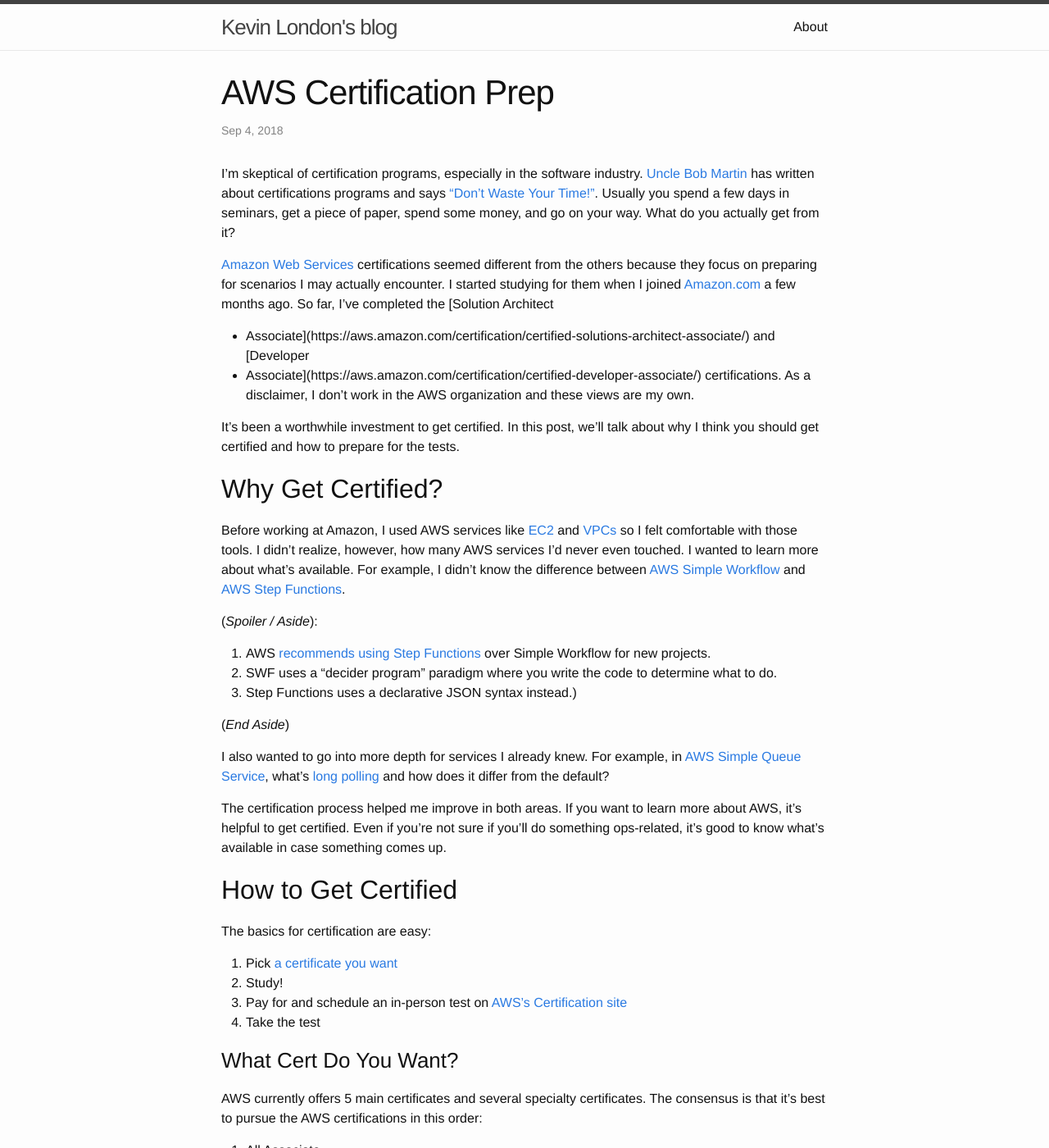
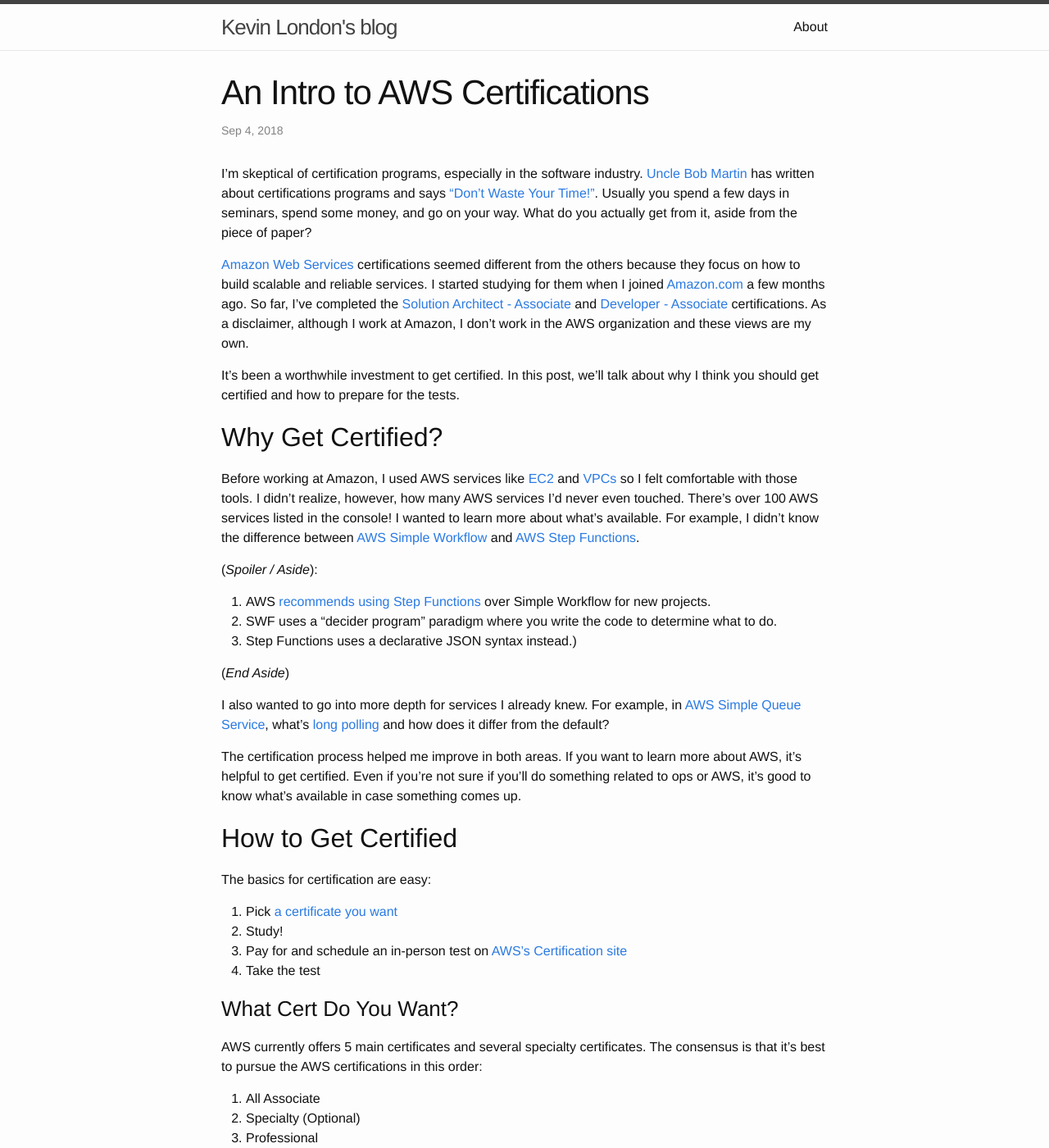
Before and after one commit to kevinlondon/kevinlondon.github.io, a Jekyll site: the page built from _posts/2018-09-04-aws-certifications.md, in a window 1280 px wide and 1400 px high. Shown: the whole window at 82% size. Built offline with Jekyll 4.4.1, drawn with Linux system fonts in a browser that asks for light colours; comment, search, counter and statistics services are not loaded; part of the change alters nothing that is shown; some of the changed text lies outside the part shown.

Commit message:
Included an AWS cert prep for solutions architect

```diff
--- a/_posts/2018-09-04-aws-certifications.md
+++ b/_posts/2018-09-04-aws-certifications.md
@@ -1,26 +1,28 @@
 ---
 layout: post
-title: AWS Certification Prep
+title: An Intro to AWS Certifications
 date: 2018-09-04 20:23:08
 ---
 
-I'm skeptical of certification programs, especially in the software industry.
+I'm skeptical of certification programs, especially in the software
+industry.
 [Uncle Bob
 Martin](https://en.wikipedia.org/wiki/Robert_C._Martin)
 has written about certifications programs and says ["Don't Waste Your
 Time!"](https://sites.google.com/site/unclebobconsultingllc/home/articles/certification---don-t-waste-your-time).
-Usually you spend a few days in seminars, get a piece of paper, spend some money,
-and go on your way. What do you actually get from it?
+Usually you spend a few days in seminars, spend some money,
+and go on your way. What do you actually get from it, aside from the piece of
+paper?
 
 [Amazon Web Services](https://aws.amazon.com/) certifications seemed different
 from the others because they focus on
-preparing for scenarios I may actually encounter. I started studying for them when
+how to build scalable and reliable services.
+I started studying for them when
 I joined [Amazon.com](http://amazon.com/) a few months ago. So far, I've
-completed the [Solution Architect
-- Associate](https://aws.amazon.com/certification/certified-solutions-architect-associate/)
-and [Developer
-- Associate](https://aws.amazon.com/certification/certified-developer-associate/)
-certifications. As a disclaimer, I don't work in the AWS organization and these
+completed the [Solution Architect - Associate](https://aws.amazon.com/certification/certified-solutions-architect-associate/)
+and [Developer - Associate](https://aws.amazon.com/certification/certified-developer-associate/)
+certifications. As a disclaimer, although I work at Amazon, I don't work in the
+AWS organization and these
 views are my own.
 
 It's been a worthwhile investment to get certified. In this post, we'll talk about
@@ -31,7 +33,8 @@ why I think you should get certified and how to prepare for the tests.
 Before working at Amazon, I used AWS services like
 [EC2](https://aws.amazon.com/ec2/) and [VPCs](https://aws.amazon.com/vpc/) so
 I felt comfortable with those tools.  I didn't realize, however, how many AWS
-services I'd never even touched.
+services I'd never even touched. There's over 100 AWS services listed in the
+console!
 I wanted to learn more about what's available. For example, I didn't know the
 difference between [AWS Simple Workflow](https://aws.amazon.com/swf/) and [AWS
 Step Functions](https://aws.amazon.com/step-functions/).
@@ -53,7 +56,8 @@ and how does it differ from the default?
 
 The certification process helped me improve in both areas. If
 you want to learn more about AWS, it's helpful to get
-certified. Even if you're not sure if you'll do something ops-related, it's
+certified. Even if you're not sure if you'll do something related to ops or
+AWS, it's
 good to know what's available in case something comes up.
 
 ## How to Get Certified
@@ -92,6 +96,9 @@ cover how to build the networks for a Virtual Private Cloud (VPC), for instance.
 It also covers permissions, security, servers, database, and a general overview
 of your options in AWS. The certification gives you a solid base on which to
 build the rest of your knowledge and understanding of the AWS ecosystem.
+[I wrote a full guide with notes]({{ site.baseurl
+}}{% post_url 2018-09-08-aws-solutions-architect-associate %}) for this certification, if you'd like to
+know more.
 
 The Developer certification, at least in 2018, focuses
 on serverless technologies like AWS Lambda and API Gateway. It touches on the
@@ -113,9 +120,9 @@ the set of specialty certifications:
 2. [Advanced Networking](https://aws.amazon.com/certification/certified-advanced-networking-specialty/)
 3. [Big Data](https://aws.amazon.com/certification/certified-big-data-specialty/)
 
-The Security certificate is particularly valuable. Any of the other
-certifications may ask security questions and security is tricky. If you'd like
-to read more about the other certifications, the links above cover them well.
+The Security certificate is particularly valuable. Any of the certifications
+may ask security questions and they can be tricky to answer without prep. If
+you'd like to read more about the certs, the links above have more info.
 
 ### Professional-level Certifications
 
--- /dev/null
+++ b/_posts/2018-09-08-aws-solutions-architect-associate.md
@@ -0,0 +1,253 @@
+---
+layout: post
+title: AWS Certified Solutions Architect - Associate Notes
+date: 2018-09-04 20:23:08
+---
+
+I recently passed the [Solutions Architect - Associate
+certification](https://aws.amazon.com/certification/certified-solutions-architect-associate/)
+for AWS and thought I'd share notes on preparing for the
+certification. In
+a previous post, I covered the [overall certification process]({{ site.baseurl
+}}{% post_url 2018-09-04-aws-certifications %}) and general tips. Let's get
+to it!
+
+## Frequently Asked Questions
+
+### Why should I study for this cert in particular?
+
+The AWS Certified Solutions Architect - Associate exam provides the best overview
+of the certifications. It covers how to use most commonly used AWS services to
+build highly available and reliable services. It's ideal if you
+have some experience working with AWS and designing distributed applications,
+but you don't need to be an expert in it.
+
+### What does it cover?
+
+We'll cover this in more detail below. In short, it covers the core AWS services
+that you're like to encounter. It primarily covers:
+
+* [Identity and Access Management (IAM)](https://aws.amazon.com/iam/)
+* [Virtual Private Cloud (VPC)](https://aws.amazon.com/vpc/)
+* [Simple Storage Service (S3)](https://aws.amazon.com/s3/)
+* [Elastic Compute Cloud (EC2)](https://aws.amazon.com/ec2/)
+* [Relational Database Service (RDS)](https://aws.amazon.com/rds/)
+* [DynamoDB](https://aws.amazon.com/dynamodb/)
+* [Elastic Beanstalk](https://aws.amazon.com/elasticbeanstalk/)
+* [Simple Queue Service (SQS)](https://aws.amazon.com/sqs/)
+* [Simple Notification Service (SNS)](https://aws.amazon.com/sns/)
+* [Cloudwatch](https://aws.amazon.com/cloudwatch/)
+
+### Which version should I take?
+
+At the time of writing, there's two versions of the certification:
+
+* Pre-2018
+* [The 2018 version, released in
+    February](https://aws.amazon.com/about-aws/whats-new/2018/02/updated-aws-certified-solutions-architect-associate-exam-now-available/)
+
+If you're starting now, I'd recommend taking the 2018 version as it will cover
+newer services and includes segments from the [Well-Architected
+Framework](https://aws.amazon.com/architecture/well-architected/) material.
+I took the pre-2018 version because the material I found online only covered
+that version at the time. Because I studied for the older exam, some of the tips
+in this guide may not be applicable to the newer exam.
+
+### How did you prepare?
+
+I covered my general study recommendations in the [Intro to AWS
+Certifications]({{ site.baseurl
+}}{% post_url 2018-09-04-aws-certifications %})
+post, so please check that out. In addition, I consulted posts about other
+people's experience taking the exams. In particular, I read through:
+
+* [My Path to Solutions Architect
+    Associate](https://acloud.guru/forums/aws-certified-solutions-architect-associate/discussion/-KKr5HCv2bzH3EOBSUAt/my_path_to_solutions_architect)
+* [A Cloud Guru
+    FAQs](https://acloud.guru/forums/aws-certified-solutions-architect-associate/discussion/-KSS5nf3pekHgwDEuNnF/new_here__read_this_through!)
+* [Exam
+    Feedback](https://acloud.guru/forums/aws-certified-solutions-architect-associate/discussion/-KSDNs4nfg5ikp6yBN9l/exam_feedback)
+
+One final note is that you should build things in AWS.
+Reviewing the lectures and reading through docs is helpful, but actually working
+with the services will help it stick.
+
+### How long did it take you?
+
+The test took me longer than the Developer - Associate exam because it was my
+first AWS cert. I may have overprepared because I wanted to pass on the first attempt.
+Some numbers:
+
+* [LinuxAcademy course](https://linuxacademy.com/cp/modules/view/id/228):
+    * ~12 hours: 20 hours of lectures at 1.5 or 2x speed
+    * ~10 hours: Labs
+    * 5 hours: 4x final practice exams
+* 4 hours: 3x final practice exams from [ACloudGuru
+    course](https://acloud.guru/course/aws-certified-solutions-architect-associate/)
+* 5 hours: Reading online resources and other posts
+* ~10 hours: Reading the AWS Whitepapers and FAQs
+
+That's about 46 hours total. It sounds like a long time when
+I look at the numbers. In practice, I'd often spend an hour or so a night and
+sometimes a few hours on the weekend. I studied over 2 or 3 months before I took
+the exam.
+
+### What should I know about the test?
+
+* It's multiple choice or multiple answer.
+* For the newer exam (2018), you have 130 minutes to answer 50 to 70 questions.
+* It costs $150 to take the exam.
+
+## Study Notes
+
+This is roughly ordered in the frequency you'll encounter topics for the course.
+For each service, I've included a set of questions with reference links for the
+kinds of things the certification covers.
+
+### IAM
+
+* [What is it and how does it fit in with the rest of the
+    services?](https://aws.amazon.com/iam/)
+* [What's an IAM
+    user?](https://docs.aws.amazon.com/IAM/latest/UserGuide/id_users.html)
+* [Group?](https://docs.aws.amazon.com/IAM/latest/UserGuide/id_groups.html)
+* [What's an IAM role and when should you use
+    it?](https://docs.aws.amazon.com/IAM/latest/UserGuide/id_roles.html)
+* [How do you generate IAM Access
+    Keys?](https://docs.aws.amazon.com/IAM/latest/UserGuide/id_credentials_access-keys.html)
+* [How should you grant permission for an AWS instance to call AWS
+	services?](https://docs.aws.amazon.com/IAM/latest/UserGuide/id_roles_use_switch-role-ec2.html)
+
+### VPC
+
+* [What's a VPC and why would you want one?](https://aws.amazon.com/vpc/)
+* [How do you do networking in
+    a VPC?](https://docs.aws.amazon.com/vpc/latest/userguide/VPC_Networking.html)
+* [What's a private subnet?
+    Public?](https://docs.aws.amazon.com/AmazonECS/latest/developerguide/create-public-private-vpc.html)
+* [What's an Internet
+    Gateway?](https://docs.aws.amazon.com/vpc/latest/userguide/VPC_Internet_Gateway.html)
+* [What's a NAT
+    Gateway?](https://docs.aws.amazon.com/vpc/latest/userguide/vpc-nat-gateway.html)
+* [How do you build a secure
+    network?](https://docs.aws.amazon.com/vpc/latest/userguide/VPC_Security.html)
+
+### EC2
+
+* [What is EC2 and why is it useful?](https://aws.amazon.com/ec2/)
+* [How do you create a copy of your EC2
+    instance?](https://docs.aws.amazon.com/AWSEC2/latest/UserGuide/CopyingAMIs.html)
+* [How can you control what the server does on
+    boot?](https://docs.aws.amazon.com/AWSEC2/latest/UserGuide/user-data.html)
+* [What are some different ways you can purchase
+    instances?](https://docs.aws.amazon.com/AWSEC2/latest/UserGuide/instance-purchasing-options.html)
+* [What's an instance type?](https://aws.amazon.com/ec2/instance-types/)
+* [What's a public IP?
+    Private?](https://docs.aws.amazon.com/AWSEC2/latest/UserGuide/using-instance-addressing.html)
+* [How do you access instance metadata from within the
+    host?](https://docs.aws.amazon.com/AWSEC2/latest/UserGuide/ec2-instance-metadata.html)
+* [What are security groups and how do you use
+    them?](https://docs.aws.amazon.com/AWSEC2/latest/UserGuide/using-network-security.html)
+* [What are the different storage
+    options?](https://docs.aws.amazon.com/AWSEC2/latest/UserGuide/Storage.html)
+* [How do you connect to an EC2
+    instance?](https://docs.aws.amazon.com/AWSEC2/latest/UserGuide/AccessingInstances.html)
+* [If you can't connect to a server, what should you
+    check?](https://docs.aws.amazon.com/AWSEC2/latest/UserGuide/TroubleshootingInstancesConnecting.html)
+* [What's an ELB?](https://aws.amazon.com/elasticloadbalancing/)
+* [What's an Availability Zone and how does it differ from
+    a Region?](https://docs.aws.amazon.com/AWSEC2/latest/UserGuide/using-regions-availability-zones.html)
+
+
+### S3
+
+* [When should you use S3?](https://aws.amazon.com/s3/)
+* [What's a lifecycle policy and how do you use
+    them?](https://docs.aws.amazon.com/AmazonS3/latest/user-guide/create-lifecycle.html)
+* [What limits are there on S3 operations (e.g. reads / writes per
+    second)?](https://docs.aws.amazon.com/AmazonS3/latest/dev/request-rate-perf-considerations.html)
+* [How do you control permissions for
+    S3?](https://docs.aws.amazon.com/AmazonS3/latest/dev/s3-access-control.html)
+* [How can you host a website on
+    S3?](https://docs.aws.amazon.com/AmazonS3/latest/dev/WebsiteHosting.html)
+* [What's CORS and why does it
+    matter?](https://docs.aws.amazon.com/AmazonS3/latest/dev/cors.html)
+* [What's CloudFront and how does it relate to
+    S3?](https://aws.amazon.com/cloudfront/)
+
+### RDS
+
+* [What kinds of database can you create in
+    RDS?](https://aws.amazon.com/rds/details/)
+* [What security concerns should you keep in
+    mind?](https://docs.aws.amazon.com/AmazonRDS/latest/UserGuide/UsingWithRDS.html)
+* [What's a multi-AZ deployment and when should you use
+    it?](https://aws.amazon.com/rds/details/multi-az/)
+* [What's a read replica and how does it help with
+    performance?](https://aws.amazon.com/rds/details/read-replicas/)
+* [What happens if the database instance
+    fails?](https://docs.aws.amazon.com/AmazonRDS/latest/UserGuide/Concepts.MultiAZ.html#Concepts.MultiAZ.Failover)
+
+### DynamoDB
+
+* [What are the advantages of DynamoDB?](https://aws.amazon.com/dynamodb/)
+* [How do you control how much throughput your table can
+    handle?](https://docs.aws.amazon.com/amazondynamodb/latest/developerguide/HowItWorks.ProvisionedThroughput.html)
+* [What's the difference a Global and Local Secondary
+    Index?](https://docs.aws.amazon.com/amazondynamodb/latest/developerguide/SecondaryIndexes.html)
+
+### Elastic Beanstalk
+
+* [When would you use Elastic
+    Beanstalk?](https://aws.amazon.com/elasticbeanstalk/)
+* [How do you control the configuration of your EBS
+    deploy?](https://docs.aws.amazon.com/elasticbeanstalk/latest/dg/using-features.rolling-version-deploy.html)
+
+### SQS
+
+* [What's SQS and why would you use it?](https://aws.amazon.com/sqs/)
+* [What does AWS say make about message ordering?](https://aws.amazon.com/sqs/faqs/)
+* [What's long polling? Why is it better than the
+    default?](https://docs.aws.amazon.com/AWSSimpleQueueService/latest/SQSDeveloperGuide/sqs-long-polling.html)
+* [What's the VisibilityTimeout parameter? What are the limits for
+    it?](https://docs.aws.amazon.com/AWSSimpleQueueService/latest/SQSDeveloperGuide/sqs-visibility-timeout.html)
+* [What's the maximum retention time you can have on an SQS
+    message?](https://docs.aws.amazon.com/AWSSimpleQueueService/latest/APIReference/API_SetQueueAttributes.html)
+* [What's the difference between the default SQS implementation and
+    FIFO?](https://docs.aws.amazon.com/AWSSimpleQueueService/latest/SQSDeveloperGuide/FIFO-queues.html)
+
+### SNS
+
+* [What can you use SNS to do?](https://aws.amazon.com/sns/)
+* [What's pubsub?](https://aws.amazon.com/pub-sub-messaging/)
+* [What requirements are there for emailing someone through
+    SNS?](https://docs.aws.amazon.com/sns/latest/dg/SubscribeTopic.html)
+
+### Cloudwatch
+
+* [What are the primary uses of Cloudwatch?](https://aws.amazon.com/cloudwatch/)
+* [How do you view logs in
+    Cloudwatch?](https://docs.aws.amazon.com/AmazonCloudWatch/latest/logs/WhatIsCloudWatchLogs.html)
+* [What's the minimum time metric resolution can you select for
+    Cloudwatch?](https://aws.amazon.com/blogs/aws/new-high-resolution-custom-metrics-and-alarms-for-amazon-cloudwatch/)
+
+### Others
+
+These are covered in less depth. It's still helpful to know about them and play
+around if you have time.
+
+* [Lambda](https://aws.amazon.com/lambda/)
+* [Route53](https://aws.amazon.com/route53/)
+* [ElastiCache](https://aws.amazon.com/elasticache/): When to use, how it can helps with database performance.
+* [Storage Gateway](https://aws.amazon.com/storagegateway/): When to use, different types.
+* [RedShift](https://aws.amazon.com/redshift/)
+* [Kinesis](https://aws.amazon.com/kinesis/): What's a data stream? How long are items retained?
+* [EMR](https://aws.amazon.com/emr/)
+* [CloudTrail](https://aws.amazon.com/cloudtrail/)
+* [CloudFormation](https://aws.amazon.com/cloudformation/)
+
+## Wrapping Up
+
+Best of luck getting your AWS Certification! Pace yourself and try to enjoy the
+process. Please let me know if you get certified and / or if you found this
+helpful in your studies.
```
